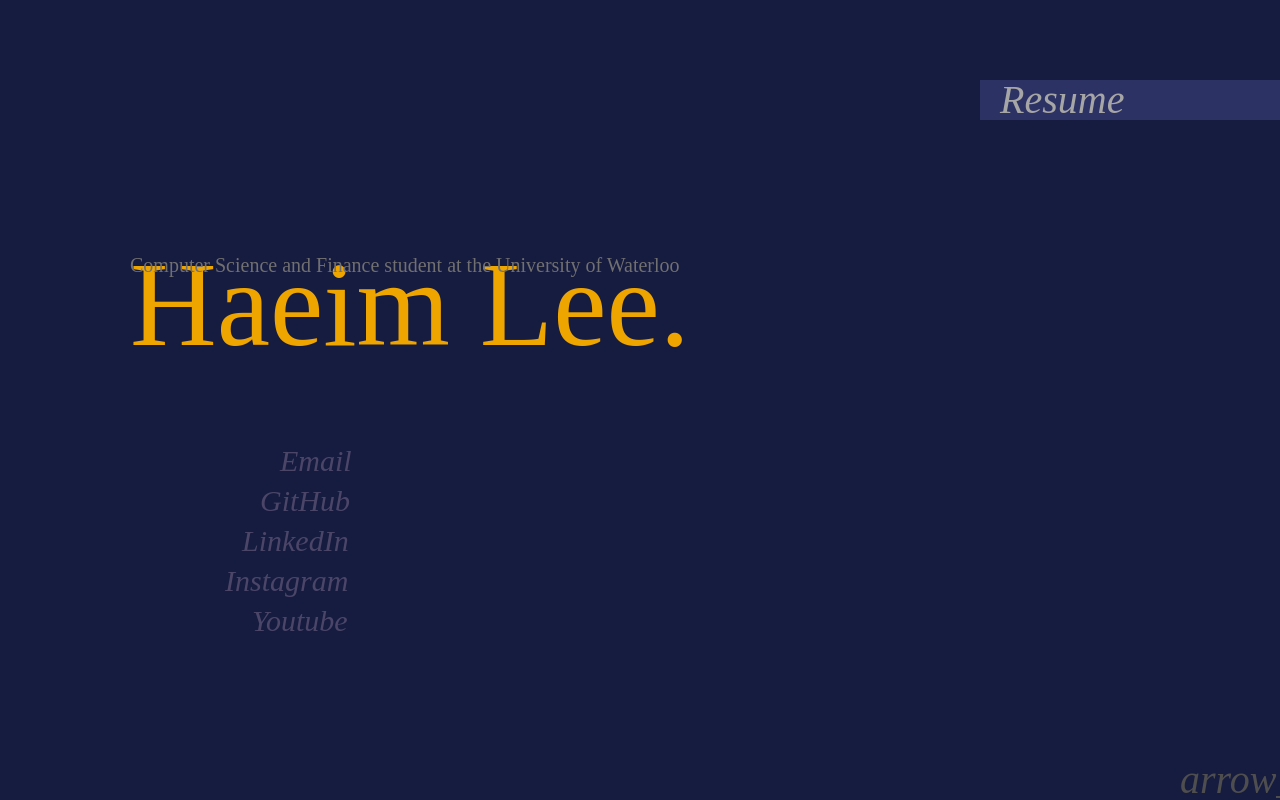
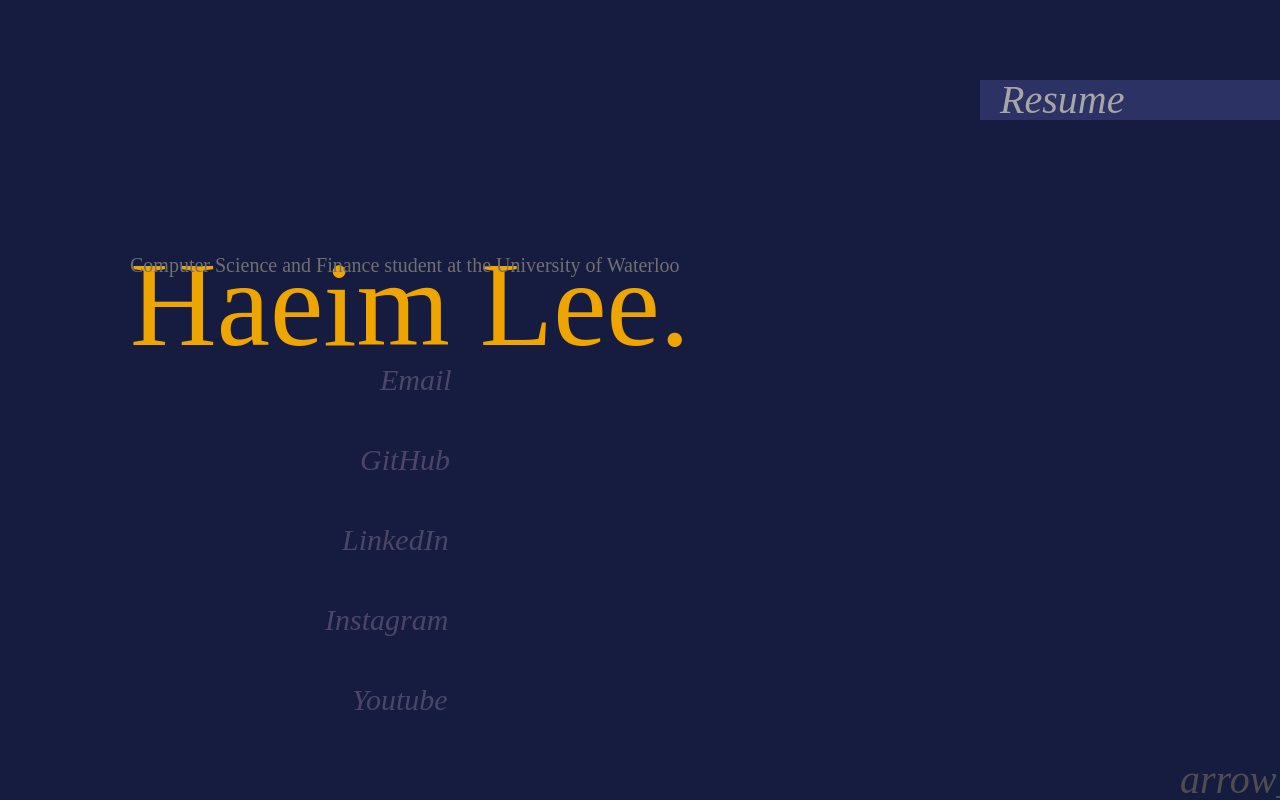
Before and after one commit to leehaei/hmlwebsite, a React (Create React App) app: page / in a window 1280 px wide. Built offline with nearby package versions, Linux system fonts and the light colour scheme; the HTML template or start-up script is replaced by a standard one.

Commit message:
updated links

```diff
--- a/src/App.css
+++ b/src/App.css
@@ -153,7 +153,7 @@
   height: 40px;
   left: 0px;
   right: 70%;
-  top: 55%;
+  top: 45%;
   padding-left: 180px;
 
   font-family: Lora;
@@ -170,7 +170,7 @@
   height: 40px;
   left: 0px;
   right: 70%;
-  top: 60%;
+  top: 55%;
   padding-left: 160px;
 
   font-family: Lora;
@@ -204,7 +204,7 @@
   height: 40px;
   left: 0px;
   right: 70%;
-  top: 70%;
+  top: 75%;
   padding-left: 125px;
 
   font-family: Lora;
@@ -221,7 +221,7 @@
   height: 40px;
   left: 0px;
   right: 70%;
-  top: 75%;
+  top: 85%;
   padding-left: 152px;
 
   font-family: Lora;
@@ -323,7 +323,7 @@
     height: 40px;
     left: 0px;
     right: 70%;
-    top: 55%;
+    top: 40%;
     padding-left: 58px;
 
     font-family: Lora;
@@ -340,7 +340,7 @@
     height: 40px;
     left: 0px;
     right: 70%;
-    top: 60%;
+    top: 47.5%;
     padding-left: 47px;
 
     font-family: Lora;
@@ -357,7 +357,7 @@
     height: 40px;
     left: 0px;
     right: 70%;
-    top: 65%;
+    top: 55%;
     padding-left: 35px;
 
     font-family: Lora;
@@ -374,7 +374,7 @@
     height: 40px;
     left: 0px;
     right: 70%;
-    top: 70%;
+    top: 62.5%;
     padding-left: 23px;
 
     font-family: Lora;
@@ -391,7 +391,7 @@
     height: 40px;
     left: 0px;
     right: 70%;
-    top: 75%;
+    top: 70%;
     padding-left: 41px;
 
     font-family: Lora;
@@ -495,7 +495,7 @@
     height: 40px;
     left: 0px;
     right: 70%;
-    top: 55%;
+    top: 37.5%;
     padding-left: 58px;
 
     font-family: Lora;
@@ -512,7 +512,7 @@
     height: 40px;
     left: 0px;
     right: 70%;
-    top: 60%;
+    top: 45%;
     padding-left: 47px;
 
     font-family: Lora;
@@ -529,7 +529,7 @@
     height: 40px;
     left: 0px;
     right: 70%;
-    top: 65%;
+    top: 52.5%;
     padding-left: 35px;
 
     font-family: Lora;
@@ -546,7 +546,7 @@
     height: 40px;
     left: 0px;
     right: 70%;
-    top: 70%;
+    top: 60%;
     padding-left: 23px;
 
     font-family: Lora;
@@ -563,7 +563,7 @@
     height: 40px;
     left: 0px;
     right: 70%;
-    top: 75%;
+    top: 67.5%;
     padding-left: 41px;
 
     font-family: Lora;
@@ -667,14 +667,14 @@
     height: 40px;
     left: 0px;
     right: 70%;
-    top: 55%;
-    padding-left: 280px;
+    top: 45%;
+    padding-left: 380px;
 
     font-family: Lora;
     font-style: italic;
     font-weight: normal;
     font-size: 30px;
-    line-height: 65px;
+    line-height: 40px;
     display: flex;
     align-items: center;
   }
@@ -684,14 +684,14 @@
     height: 40px;
     left: 0px;
     right: 70%;
-    top: 60%;
-    padding-left: 260px;
+    top: 55%;
+    padding-left: 360px;
 
     font-family: Lora;
     font-style: italic;
     font-weight: normal;
     font-size: 30px;
-    line-height: 65px;
+    line-height: 40px;
     display: flex;
     align-items: center;
   }
@@ -702,13 +702,13 @@
     left: 0px;
     right: 70%;
     top: 65%;
-    padding-left: 242px;
+    padding-left: 342px;
 
     font-family: Lora;
     font-style: italic;
     font-weight: normal;
     font-size: 30px;
-    line-height: 65px;
+    line-height: 40px;
     display: flex;
     align-items: center;
   }
@@ -718,14 +718,14 @@
     height: 40px;
     left: 0px;
     right: 70%;
-    top: 70%;
-    padding-left: 225px;
+    top: 75%;
+    padding-left: 325px;
 
     font-family: Lora;
     font-style: italic;
     font-weight: normal;
     font-size: 30px;
-    line-height: 65px;
+    line-height: 40px;
     display: flex;
     align-items: center;
   }
@@ -735,14 +735,14 @@
     height: 40px;
     left: 0px;
     right: 70%;
-    top: 75%;
-    padding-left: 252px;
+    top: 85%;
+    padding-left: 352px;
 
     font-family: Lora;
     font-style: italic;
     font-weight: normal;
     font-size: 30px;
-    line-height: 65px;
+    line-height: 40px;
     display: flex;
     align-items: center;
   }
```
